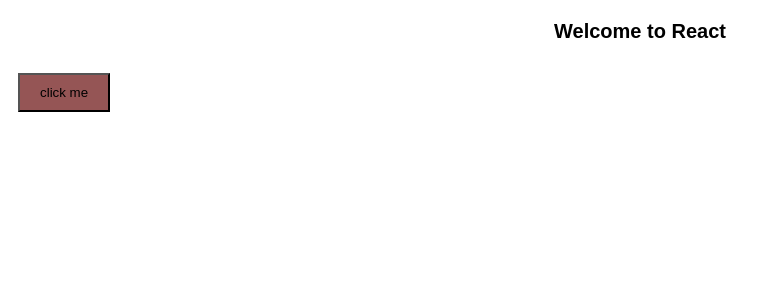
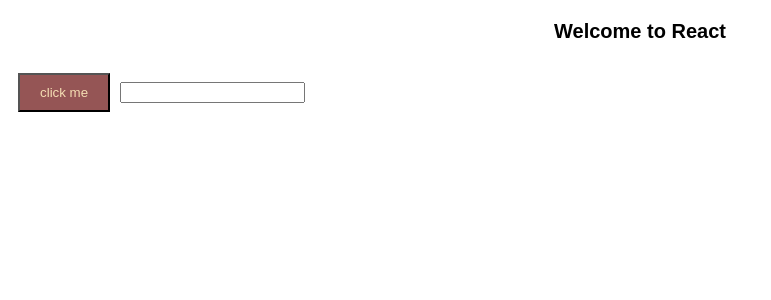
Before and after one commit to SATYAM08RAJPUT/React-Practices-set, a React (Vite) app: page / in a window 1280 px wide. Shown: the top 300 px of the page, without its empty margins (0-771 px from the left). Built offline with nearby package versions, Linux system fonts and the light colour scheme.

Commit message:
add a input Filed

```diff
--- a/src/App.jsx
+++ b/src/App.jsx
@@ -1,10 +1,12 @@
 import './App.css'
 import Button from './Basic Components/Button/button'
+import Input from './Basic Components/input/input'
 function App() {
   return (
     <>
      <h3>Welcome to React</h3>
      <Button>{"click me"}</Button>
+     <Input />
     </>
   )
 }
--- a/src/Basic Components/Button/button.css
+++ b/src/Basic Components/Button/button.css
@@ -2,5 +2,5 @@
     padding: 10px 20px;
     margin: 10px;
     background-color: rgb(149, 85, 85);
-    color: black;
+    color: wheat;
 }
--- /dev/null
+++ b/src/Basic Components/input/input.jsx
@@ -0,0 +1,8 @@
+const Input = ({onchange,className}) => {
+    return(
+        <>
+        <input onChange={onchange} className={className}/>
+        </>
+    )
+}
+export default Input
```
Also changed, not shown: src/Basic Components/input/input.css (added).
